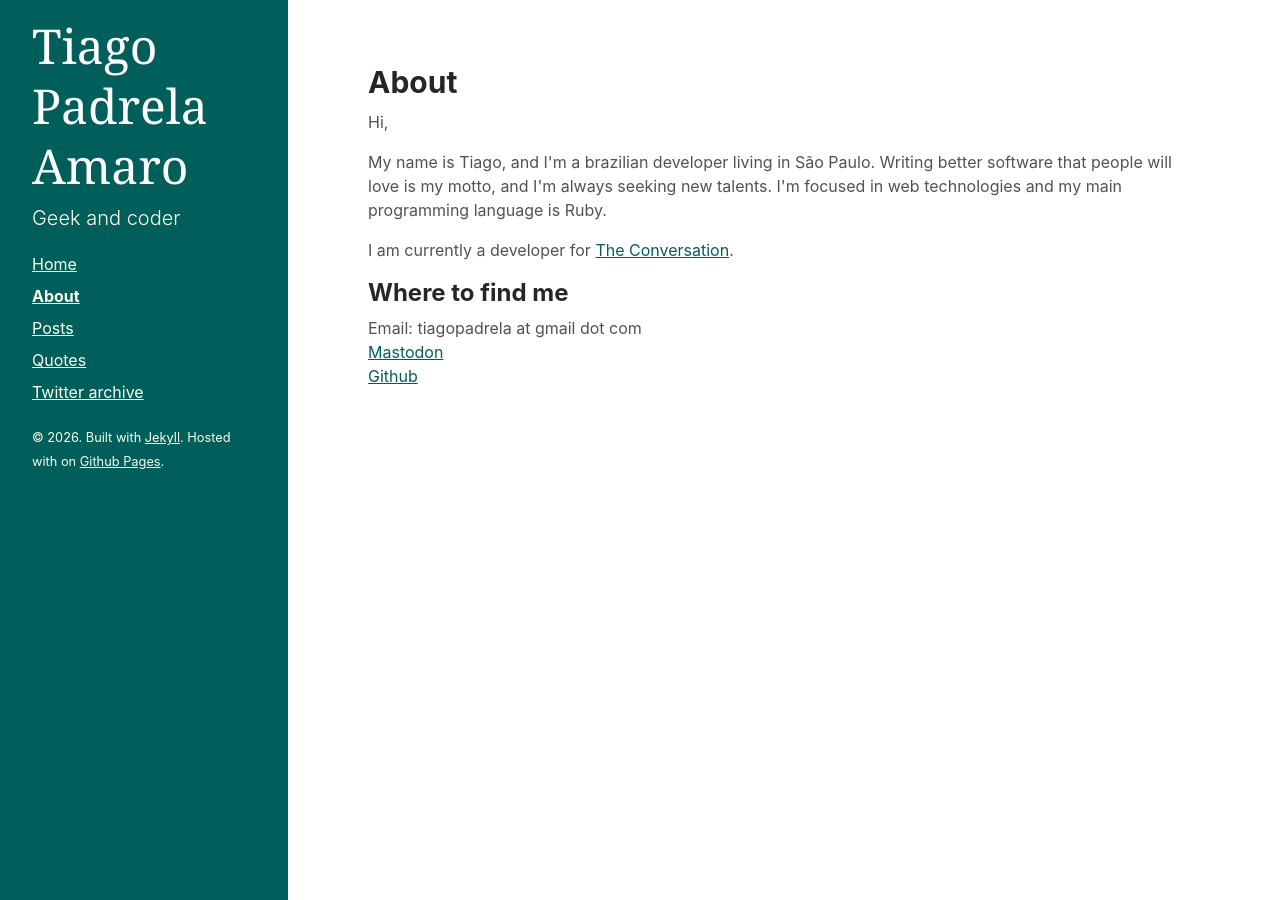
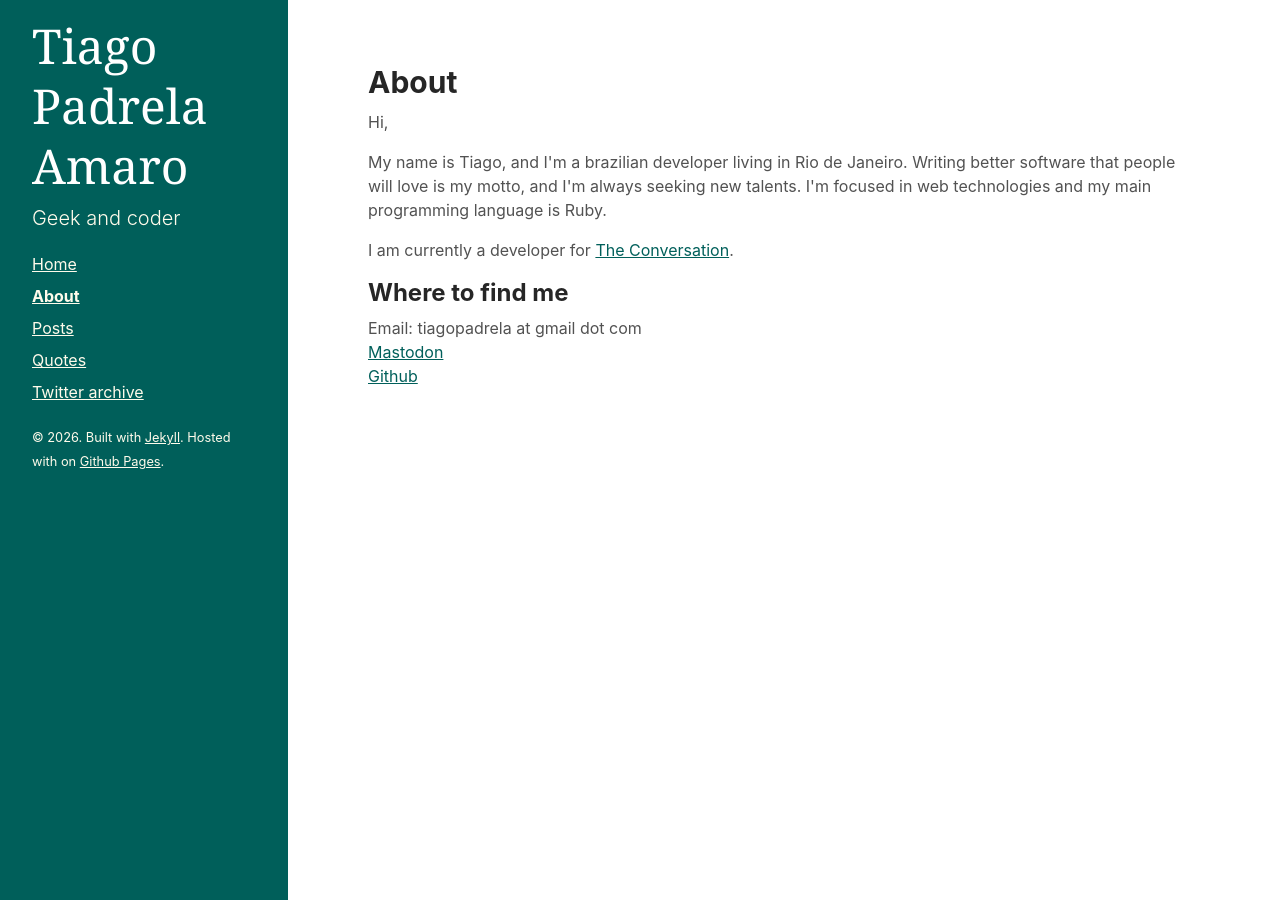
Before and after one commit to tiagoamaro/tiagoamaro.com.br_jekyll, a Jekyll site: the page built from about.html, in a window 1280 px wide. Built offline with Jekyll 4.4.1, drawn with Linux system fonts in a browser that asks for light colours.

Commit message:
Update living status to Rio de Janeiro

```diff
--- a/about.html
+++ b/about.html
@@ -7,7 +7,7 @@
     <p>Hi,</p>
 
     <p>
-        My name is Tiago, and I'm a brazilian developer living in São Paulo.
+        My name is Tiago, and I'm a brazilian developer living in Rio de Janeiro.
         Writing better software that people will love is my motto, and I'm always seeking new talents.
         I'm focused in web technologies and my main programming language is Ruby.
     </p>
```
